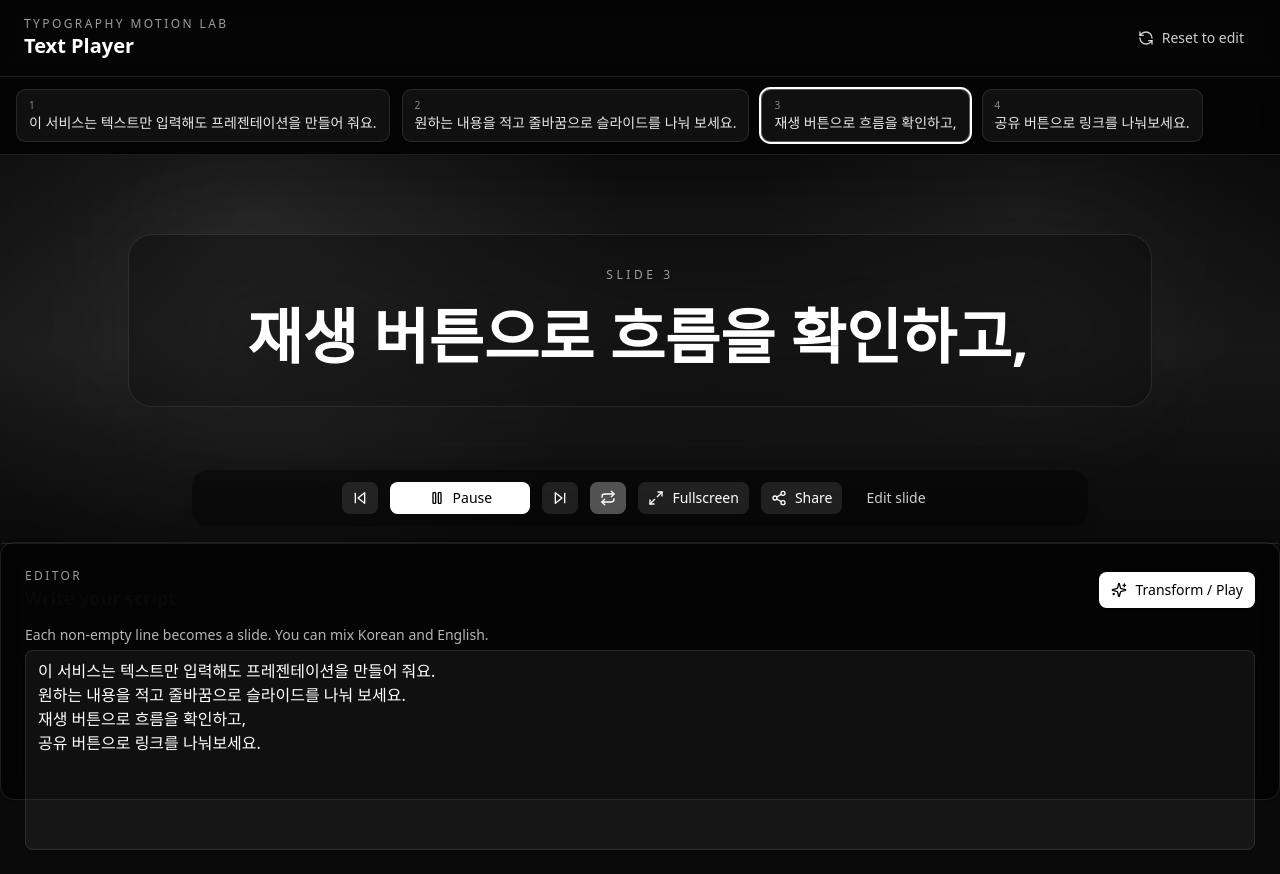
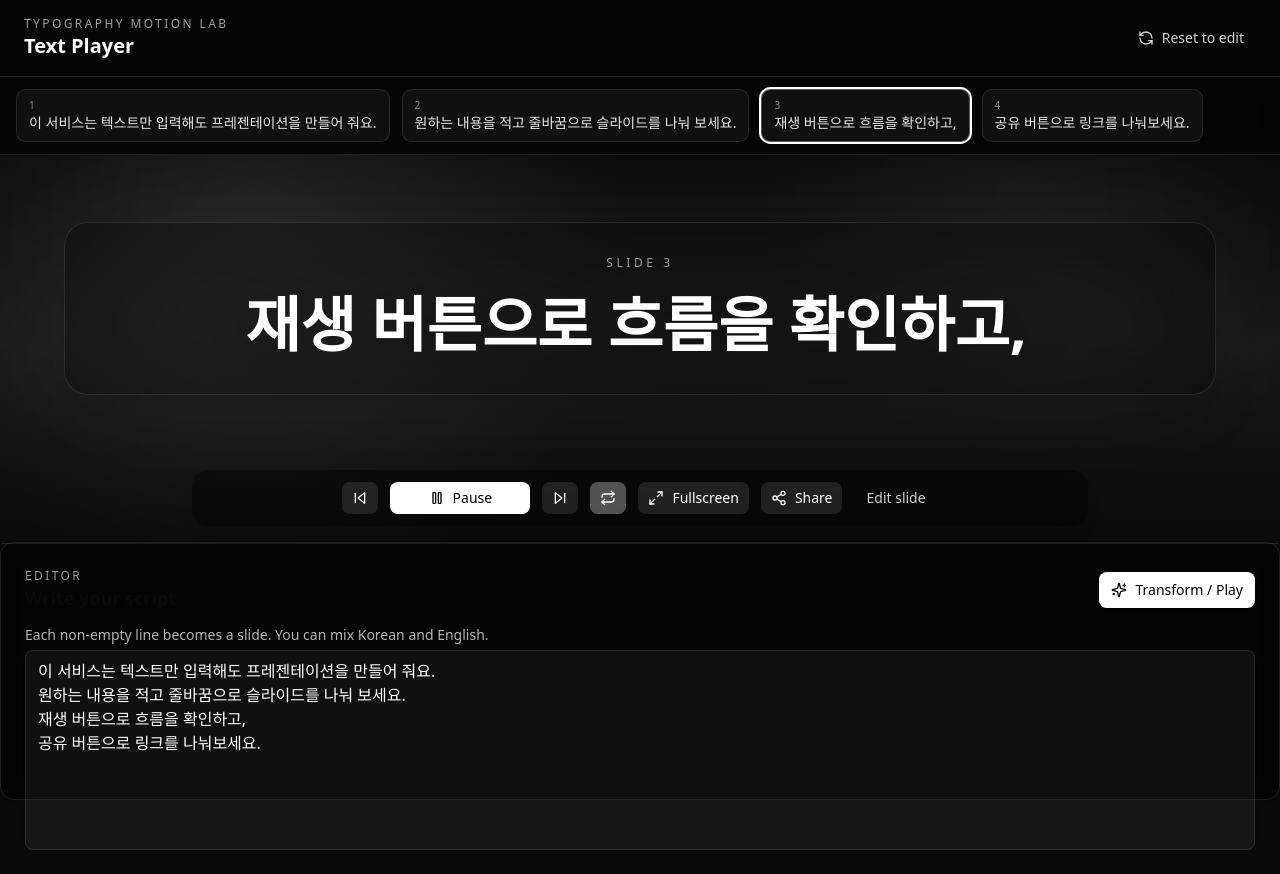
Before and after one commit to uiwwsw/text-player, a React (Vite) app: page / in a window 1280 px wide. Built offline with nearby package versions, Linux system fonts and the light colour scheme.

Commit message:
fix: 슬라이드수정 기능 개선

```diff
--- a/src/App.tsx
+++ b/src/App.tsx
@@ -174,6 +174,9 @@ export function App({ fullscreenOnly = false }: AppProps) {
   const handleSelectSlide = (index: number) => {
     setCurrentIndex(index);
     setIsPlaying(false);
+    if (settingsTarget) {
+      setSettingsTarget(slides[index].id);
+    }
   };
 
   const handleShare = useCallback(async () => {
--- a/src/components/Player/ScriptPlayer.tsx
+++ b/src/components/Player/ScriptPlayer.tsx
@@ -160,7 +160,7 @@ export function ScriptPlayer({
   const slideContent = activeSlide ? (
     <div
       className={cn(
-        "relative z-10 flex h-full w-full items-center justify-center p-4 sm:p-6 pt-10 pb-28 sm:pb-20 text-center",
+        "relative z-10 flex h-full w-full items-center justify-center p-4 pb-24 text-center",
         "transition-colors duration-500",
       )}
       style={{
@@ -168,7 +168,7 @@ export function ScriptPlayer({
         color: activeSettings.textColor,
       }}
     >
-      <div className="relative max-w-5xl w-full">
+      <div className={cn("relative w-full transition-all duration-500", isFullscreen ? "max-w-7xl" : "max-w-6xl")}>
         <div className="absolute inset-0 rounded-3xl bg-white/5 blur-3xl" aria-hidden />
         <div className="relative rounded-3xl border border-white/10 bg-black/30 px-4 sm:px-6 py-6 sm:py-8 shadow-2xl backdrop-blur-xl">
           <p className="text-xs uppercase tracking-[0.3em] text-white/60 mb-4">Slide {currentIndex + 1}</p>
@@ -177,7 +177,7 @@ export function ScriptPlayer({
             className={cn(
               "text-2xl sm:text-4xl md:text-6xl font-semibold leading-tight whitespace-pre-wrap break-words text-balance",
               "drop-shadow-[0_15px_35px_rgba(0,0,0,0.45)]",
-              "max-h-[60vh] overflow-y-auto pr-1",
+              "max-h-[80vh] overflow-y-auto pr-2 custom-scrollbar",
               resolveAnimationStyle(activeSlide.punctuation, activeSettings.animationStyle),
             )}
           >
@@ -207,7 +207,7 @@ export function ScriptPlayer({
               <ContextMenu>
                 <ContextMenuTrigger asChild>{slideContent}</ContextMenuTrigger>
 
-                <ContextMenuContent align="end" className="w-64">
+                <ContextMenuContent className="w-64">
                   <ContextMenuLabel>Slide {currentIndex + 1} 메뉴</ContextMenuLabel>
                   <ContextMenuItem inset onSelect={() => onOpenSettings(activeSlide.id)}>
                     세부 설정 열기
--- a/src/components/Player/SlideSettingsPanel.tsx
+++ b/src/components/Player/SlideSettingsPanel.tsx
@@ -43,6 +43,8 @@ export function SlideSettingsPanel({ slide, settings, onUpdate, onClose }: Slide
   if (!slide) return null;
 
   return (
+    <>
+      <div className="fixed inset-0 z-20" onClick={onClose} aria-hidden="true" />
       <aside className="fixed right-4 top-24 w-80 bg-black/80 backdrop-blur-xl border border-white/10 rounded-xl shadow-2xl z-30">
         <div className="flex items-center justify-between px-4 py-3 border-b border-white/10">
           <div>
@@ -60,7 +62,7 @@ export function SlideSettingsPanel({ slide, settings, onUpdate, onClose }: Slide
               type="number"
               min={500}
               value={draft.duration ?? slide.baseDuration}
-            onChange={e => handleChange({ duration: Number(e.target.value) })}
+              onChange={e => handleChange({ duration: e.target.valueAsNumber || undefined })}
               className="bg-white/5 border-white/10 text-white"
             />
           </div>
@@ -123,5 +125,6 @@ export function SlideSettingsPanel({ slide, settings, onUpdate, onClose }: Slide
           </div>
         </div>
       </aside>
+    </>
   );
 }
--- a/src/components/Player/ThumbnailsStrip.tsx
+++ b/src/components/Player/ThumbnailsStrip.tsx
@@ -14,7 +14,7 @@ interface ThumbnailsStripProps {
  */
 export function ThumbnailsStrip({ slides, currentIndex, onSelect, onOpenSettings }: ThumbnailsStripProps) {
   return (
-    <div className="w-full border-b border-white/10 bg-black/60 backdrop-blur-md px-3 sm:px-4 py-2 sm:py-3 overflow-x-auto">
+    <div className="w-full border-b border-white/10 bg-black/60 backdrop-blur-md px-3 sm:px-4 py-2 sm:py-3 overflow-x-auto relative z-40">
       <div className="flex gap-2 sm:gap-3 min-w-full">
         {slides.length === 0 && <p className="text-sm text-white/60">Add text to see slides.</p>}
         {slides.map((slide, idx) => {
```
Lines whose indentation alone changed are shown as unchanged.
